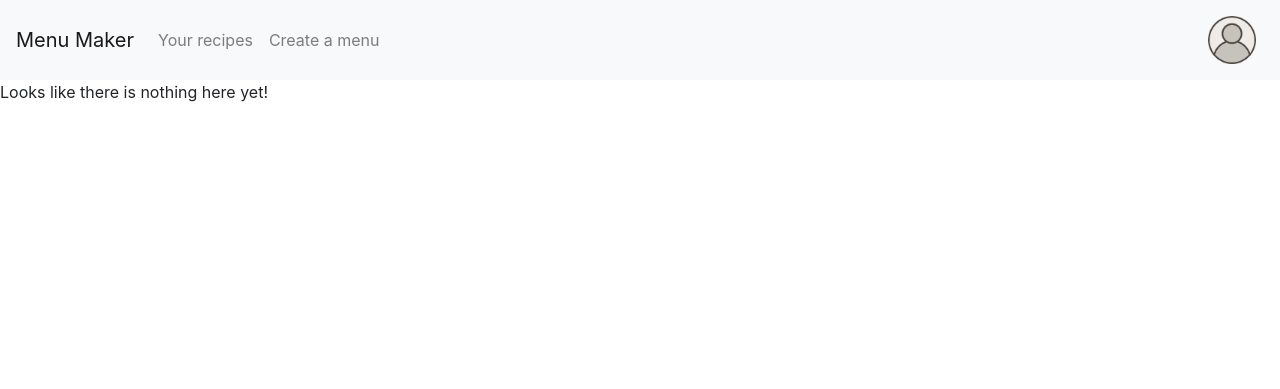
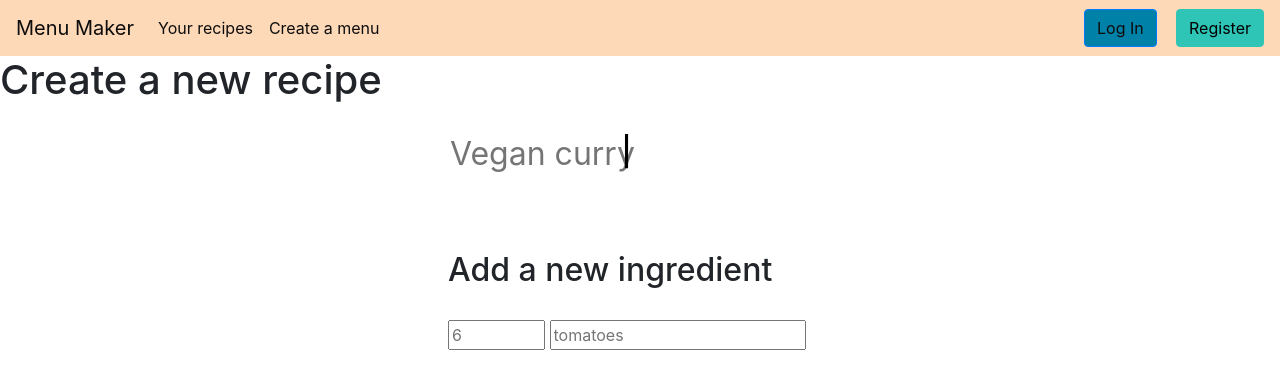
Before and after one commit to HappyUmlaut/menu_maker, a Flask app: page /new_recipe in a window 1280 px wide. Shown: the top 389 px of the page. Run offline with Flask 2, Linux system fonts and the light colour scheme; some libraries are stand-ins or nearby versions.

Commit message:
Made 'Create a new recipe' page
Added titles for 'Recipe name', and 'Add a new ingredient'.

Recipe name has a placeholder and the functionality to simulate a
blinking caret to suggest the user to write the recipes name.

Input files were also added to input quantity and name of ingredient.

```diff
--- a/app/routes.py
+++ b/app/routes.py
@@ -1,12 +1,13 @@
 from app import app
-from flask_login import current_user, login_user
+from app import db
+from flask_login import current_user, login_user, logout_user
 from app.models import User
 from flask import redirect, flash, url_for, render_template
-from app.forms import LoginForm
+from app.forms import LoginForm, RegistrationForm
 
 @app.route('/')
 def index():
-    return render_template('base.html')
+    return render_template('landing.html')
 
 @app.route('/login', methods=['GET', 'POST'])
 def login():
@@ -22,6 +23,20 @@ def login():
         return redirect(url_for('index'))
     return render_template('login.html', title='Sign In', form=form)
 
+@app.route('/register', methods=['GET', 'POST'])
+def register():
+    if current_user.is_authenticated:
+        return redirect(url_for('index'))
+    form = RegistrationForm()
+    if form.validate_on_submit():
+        user = User(username=form.username.data, email=form.email.data)
+        user.set_password(form.password.data)
+        db.session.add(user)
+        db.session.commit()
+        flash('Congratulations, you are now a registered user!')
+        return redirect(url_for('login'))
+    return render_template('register.html', form=form)
+
 @app.route('/new_menu')
 def new_menu():
     return render_template('new_menu.html')
@@ -33,3 +48,8 @@ def new_recipe():
 @app.route('/recipes')
 def show_recipes():
     return render_template('recipes.html')
+
+@app.route('/logout')
+def logout():
+    logout_user()
+    return redirect(url_for('index'))
--- a/app/static/css/styles.css
+++ b/app/static/css/styles.css
@@ -1,4 +1,4 @@
-#user-button{
+.loged_user_button{
   background-image: url("/static/images/user.png");
   background-repeat: no-repeat;
   background-size: 48px;
@@ -7,4 +7,150 @@
   width: 64px;
   border: 0;
   background-color: transparent;
+  z-index: 1;
 }
+
+.center-form{
+  width: 30%;
+  min-width: 300px;
+  margin-top: 30px;
+  margin-left: auto;
+  margin-right: auto;
+}
+
+.center-text{
+  text-align: center;
+}
+
+.wraper{
+  display: inline-flex;
+  width: 180px;
+  flex-wrap: nowrap;
+  flex-direction: row;
+  justify-content: space-between;
+}
+
+.menu-items:hover{
+  border-top: solid #1d1d1d 2px;
+}
+
+.primary-bg{
+  background-color: #FED9B7;
+}
+
+.text-color{
+  color: #0D0D0D;
+}
+
+.blink{
+  -webkit-animation: 1s blink step-end infinite;
+  -moz-animation: 1s blink step-end infinite;
+  -ms-animation: 1s blink step-end infinite;
+  -o-animation: 1s blink step-end infinite;
+  animation: 1s blink step-end infinite;
+}
+
+.hide{
+  opacity: 0%;
+}
+
+#login-btn{
+  color: #0D0D0D;
+  background-color: #0081A7;
+}
+
+#register-btn{
+  color: #000000;
+  background-color: #2ec4b6;
+  border-color: #2ec4b6;
+}
+
+#register-btn:hover{
+  box-shadow: 0 3px 10px #1283a5b6;
+}
+
+#login-btn:hover{
+  box-shadow: 0 3px 10px #1283a5b6;
+}
+
+#dark-border{
+  border-color: rgb(95, 95, 95);
+}
+
+#user-banner{
+  position: relative;
+  text-align: left;
+  width: 120px;
+  background-color: #00AFB9;
+  border: solid 2px #00AFB9;
+  border-radius: 60px;
+  margin-right: -50px;
+  z-index: 0;
+}
+
+#blinker{
+  position: relative;
+  top: -43px;
+  left: 173px;
+}
+
+#banner-text{
+  position: relative;
+  top: 7px;
+  left: 15px;
+}
+
+#recipe-name{
+  border: none;
+}
+
+#blink-container{
+  display: inline-block;
+  position: relative;
+  overflow: hidden;
+}
+
+@keyframes "blink" {
+  from, to {
+    color: transparent;
+  }
+  50% {
+    color: rgb(150, 150, 150);
+  }
+}
+
+@-moz-keyframes blink {
+  from, to {
+    color: transparent;
+  }
+  50% {
+    color: black;
+  }
+}
+
+@-webkit-keyframes "blink" {
+  from, to {
+    color: transparent;
+  }
+  50% {
+    color: black;
+  }
+}
+
+@-ms-keyframes "blink" {
+  from, to {
+    color: transparent;
+  }
+  50% {
+    color: black;
+  }
+}
+
+@-o-keyframes "blink" {
+  from, to {
+    color: transparent;
+  }
+  50% {
+    color: color: rgb(163, 163, 163);;
+  }
+}
--- a/app/templates/base.html
+++ b/app/templates/base.html
@@ -5,26 +5,59 @@
     <link rel="stylesheet" href="https://stackpath.bootstrapcdn.com/bootstrap/4.5.2/css/bootstrap.min.css" integrity="sha384-JcKb8q3iqJ61gNV9KGb8thSsNjpSL0n8PARn9HuZOnIxN0hoP+VmmDGMN5t9UJ0Z" crossorigin="anonymous">
     <meta charset="UTF-8">
     <meta name="description" content="Menu maker web app">
-    <link href="{{ url_for('static', filename='css/styles.css') }}" rel="stylesheet">
-
+    <link rel="stylesheet" href="{{ url_for('static', filename='css/styles.css') }}">
   </head>
   <body>
-    <nav class="navbar navbar-expand-lg navbar-light bg-light">
-      <a class="navbar-brand" href="/">Menu Maker</a>
-      <button class="navbar-toggler" type="button" data-toggle="collapse" data-target="#navbarSupportedContent" aria-controls="navbarSupportedContent" aria-expanded="false" aria-label="Toggle navigation">
+    <nav class="navbar navbar-expand-lg navbar navbar-light primary-bg">
+      <a class="navbar-brand" href="/">
+        <span class="text-color">
+          Menu Maker
+        </span>
+      </a>
+      <button class="navbar-toggler" id="dark-border" type="button" data-toggle="collapse" data-target="#navbarSupportedContent" aria-controls="navbarSupportedContent" aria-expanded="false" aria-label="Toggle navigation">
         <span class="navbar-toggler-icon"></span>
       </button>
 
       <div class="collapse navbar-collapse" id="navbarSupportedContent">
         <ul class="navbar-nav mr-auto">
-          <li class="nav-item">
-            <a class="nav-link" href="/recipes">Your recipes</a>
+          <li class="nav-item menu-items">
+            <a class="nav-link" href="/recipes">
+              <span class="text-color">
+                Your recipes
+              </span>
+            </a>
           </li>
-          <li class="nav-item">
-            <a class="nav-link" href="/new_menu">Create a menu</a>
+          <li class="nav-item menu-items">
+            <a class="text-color nav-link" href="/new_menu">
+              <span class="text-color">
+                Create a menu
+              </span>
+            </a>
           </li>
         </ul>
-        <button class="form-inline" id="user-button">{% block buttons_content %}{% endblock %}</button>
+        {% if not current_user.is_authenticated %}
+        <div class="wraper">
+          <form action="/login">
+            <button class="text-color form-inline btn btn-primary" id="login-btn">
+              Log In
+            </button>
+          </form>
+          <form action="/register">
+            <button class="text-color btn btn-secondary" id="register-btn">
+              Register
+            </button>
+          </form>
+        </div>
+        {% else %}
+        <form action="/logout">
+          <button class="text-color" id="user-banner">
+              Log Out
+          </div>
+          <button class="form-inline loged_user_button">
+            {% block buttons_content %}{% endblock %}
+          </button>
+        </form>
+        {% endif %}
       </div>
     </nav>
     {% block content %}
--- a/app/templates/new_recipe.html
+++ b/app/templates/new_recipe.html
@@ -1,7 +1,43 @@
 {% extends "base.html" %}
 
 {% block content %}
+  <h1>
+    Create a new recipe
+  </h1>
+  <form class="center-form h2">
+    <div id="blink-container">
+      <input type="text" id="recipe-name" name="recipe-name"
+      placeholder="Vegan curry"> <span class="blink" id="blinker">|</span>
+    </div>
+  </form>
+  <h2 class="center-form">
+    Add a new ingredient
+  </h2>
+  <form class="center-form">
+    <input type="number" min="0" max="500" id="quantity" name="quantity"
+    placeholder="6" size="3" required>
+    <input type="text" id="ingredient" name="ingredient" placeholder="tomatoes"
+    pattern="[A-Za-z]*" required>
+  </form>
   <p>
-    Looks like there is nothing here yet!
+
   </p>
+  <script>
+    input = document.getElementById('recipe-name');
+    blinker = document.getElementById('blinker');
+    console.log(input.value);
+    input.addEventListener("focusin", removeBlink);
+
+    input.addEventListener("focusout", addBlink);
+
+    function addBlink() {
+      if (input.value === ''){
+        blinker.classList.remove('hide');
+      }
+    };
+
+    function removeBlink(){
+      blinker.classList.add('hide');
+    };
+  </script>
 {% endblock %}
```
Also changed, not shown: app/forms.py (+20 -1 lines), app/models.py (+11 -0 lines), app/templates/landing.html (added, +11 -0 lines), app/templates/login.html (+9 -3 lines), app/templates/register.html (added, +43 -0 lines), migrations/versions/8cfd43c03b7e_tables_created.py (renamed from migrations/versions/2bfa14781378_users_table.py, +16 -4 lines), app.db.
